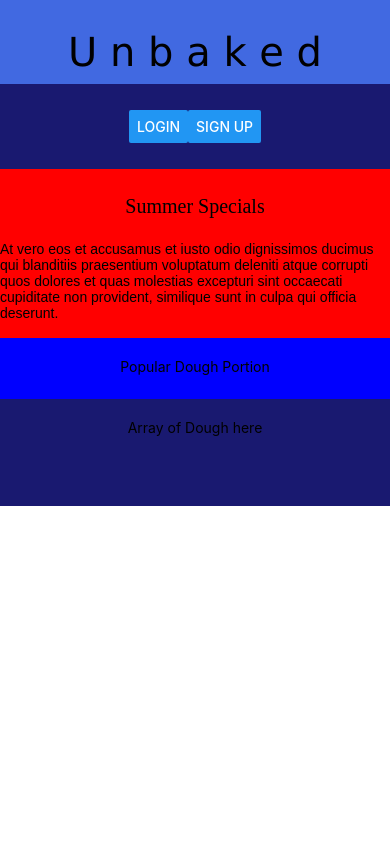
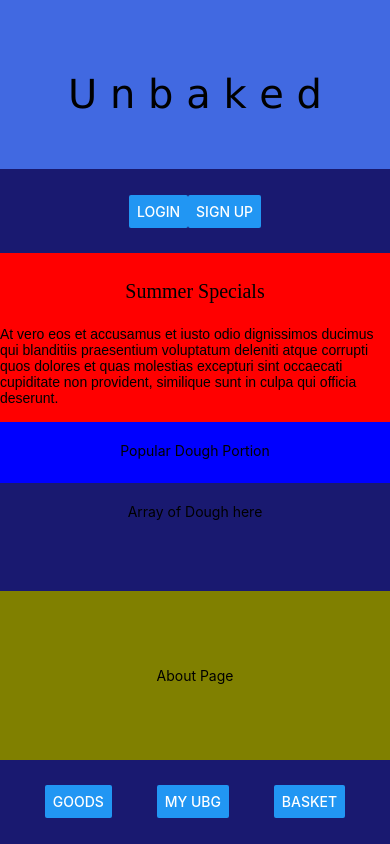
Before and after one commit to JohnsonNYC/frontend-Unbaked, a React Native app: screen / in a window 390 px wide. Built offline with nearby package versions, Linux system fonts and the light colour scheme.

Commit message:
completed template for the homepage

```diff
--- /dev/null
+++ b/components/About.js
@@ -0,0 +1,15 @@
+import React, { Component } from 'react';
+import { View,Text, StyleSheet } from 'react-native';
+
+class About extends Component {
+    state = {  }
+    render() {
+        return (
+            <View style={{flex:.2, flexDirection:'column', backgroundColor:'olive', justifyContent:'center', alignItems:'center'}}>
+                <Text>About Page</Text>
+            </View>
+        );
+    }
+}
+
+export default About;
--- a/components/Header.js
+++ b/components/Header.js
@@ -5,7 +5,7 @@ class Header extends Component {
     state = {  }
     render() {
         return (
-            <View style={{flex:0.1, justifyContent:'center', alignItems:'center', backgroundColor:'royalblue'}}>
+            <View style={{flex:0.2, justifyContent:'center', alignItems:'center', backgroundColor:'royalblue'}}>
               <Text style={style.header}>U n b a k e d</Text>
             </View>
         );
--- a/components/Homepage.js
+++ b/components/Homepage.js
@@ -1,10 +1,11 @@
 import React, { Component } from 'react';
-import { View } from "react-native";
+import { View, Text} from "react-native";
 import Header from "./Header";
 import Auth from "./Auth"
 import SummerSpecial from './SummerSpecial'
 import Popular from './Popular'
-
+import About from './About'
+import Navbar from './Navbar'
 
 class Homepage extends Component {
     state = {  }
@@ -15,6 +16,8 @@ class Homepage extends Component {
                 <Auth/>
                 <SummerSpecial/>
                 <Popular/>
+                <About/>
+                <Navbar/>
             </View>
         );
     }
--- a/components/Navbar.js
+++ b/components/Navbar.js
@@ -12,7 +12,7 @@ class Navbar extends Component {
           flexDirection: "row", // primary axis is horizontal
           backgroundColor: "midnightblue",
           justifyContent: "space-evenly", // align along main axis
-          alignItems: "flex-end", // align alond the secondary axis, in this case the vertical
+          alignItems: "center", // align alond the secondary axis, in this case the vertical
         }}
       >
           <Button title="Goods"></Button>
```
